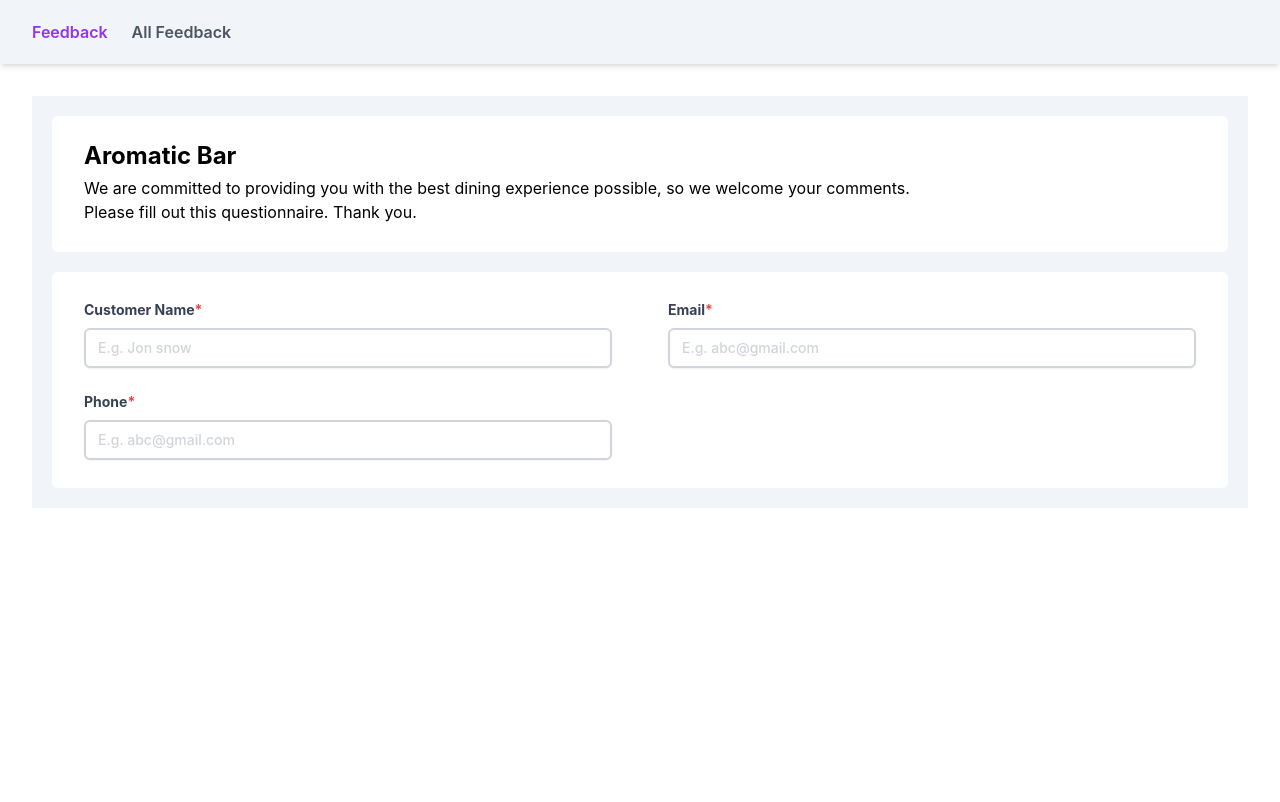
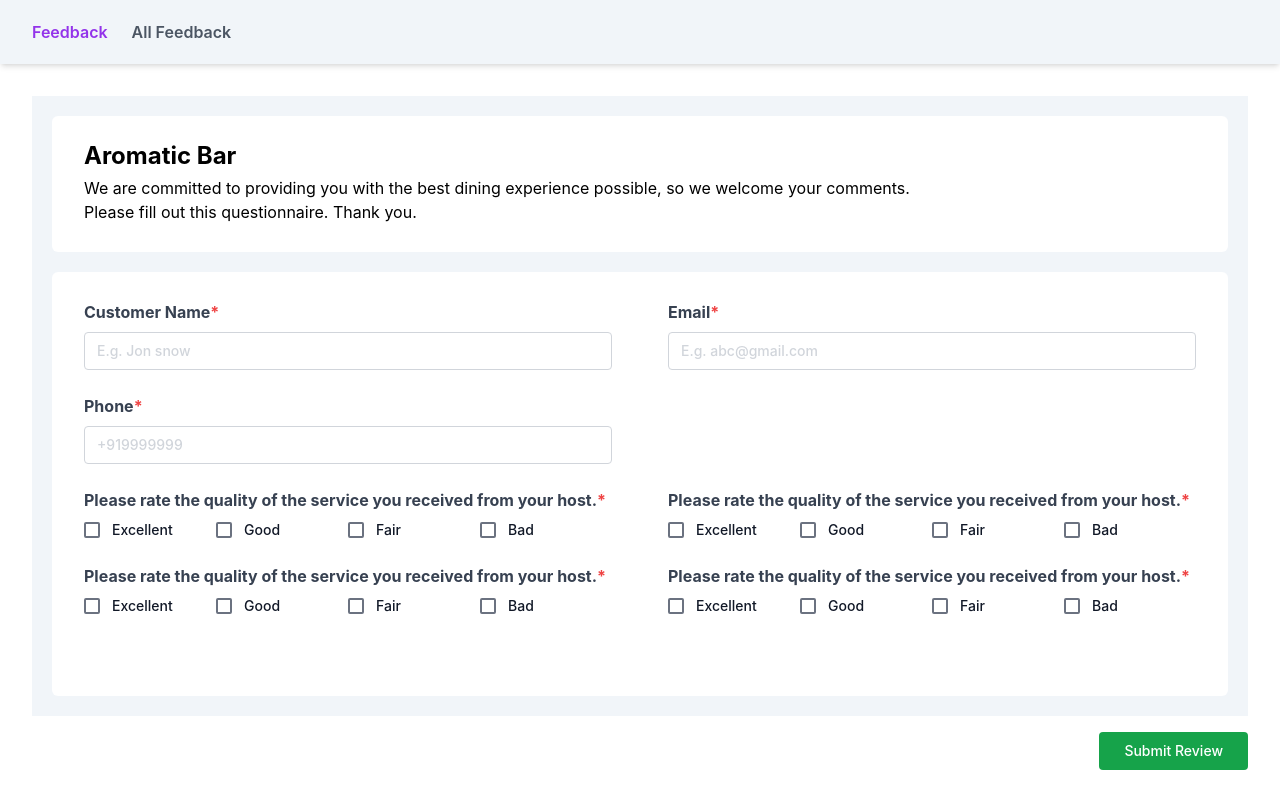
Before and after one commit to Khairul38/React_F-G_KhairulAlam, a React (Create React App) app: page / in a window 1280 px wide. Built offline with nearby package versions, Linux system fonts and the light colour scheme.

Commit message:
update feedback add form

```diff
--- a/package.json
+++ b/package.json
@@ -3,11 +3,13 @@
   "version": "0.1.0",
   "private": true,
   "dependencies": {
+    "@tailwindcss/forms": "^0.5.3",
     "@testing-library/jest-dom": "^5.16.5",
     "@testing-library/react": "^13.4.0",
     "@testing-library/user-event": "^13.5.0",
     "react": "^18.2.0",
     "react-dom": "^18.2.0",
+    "react-phone-number-input": "^3.2.11",
     "react-router-dom": "^6.4.2",
     "react-scripts": "5.0.1",
     "web-vitals": "^2.1.4"
--- a/src/components/Common/Button.js
+++ b/src/components/Common/Button.js
@@ -5,7 +5,11 @@ const Button = ({ name, isLoading, color, ...attributes }) => {
     <button
       disabled={isLoading}
       type="submit"
-      className="group relative w-full flex justify-center py-2 px-4 border border-transparent text-sm font-medium rounded-md text-white bg-violet-600 hover:bg-violet-700"
+      className={`group relative w- flex justify-center py-2 px-6 border border-transparent text-sm font-medium rounded text-white  ${
+        color === "purple" && "bg-purple-600 hover:bg-purple-700"
+      } ${color === "green" && "bg-green-600 hover:bg-green-700"} ${
+        color === "pink" && "bg-pink-500 hover:bg-pink-600"
+      }`}
       {...attributes}
     >
       <span className="absolute left-0 inset-y-0 flex items-center pl-3"></span>
--- a/src/components/Common/CheckBox.js
+++ b/src/components/Common/CheckBox.js
@@ -1,15 +1,27 @@
 import React from "react";
 
-const CheckBox = ({ isChecked, title, ...attributes }) => {
+const CheckBox = ({ isChecked, title, options, ...attributes }) => {
   return (
     <>
-      <input
-        type="checkbox"
-        checked={isChecked}
-        className="h-4 w-4 text-violet-600 focus:ring-violet-500 border-gray-300 rounded"
-        {...attributes}
-      />
-      <label className="ml-2 block text-sm text-gray-900">{title}</label>
+      <label className="block text-base font-bold text-gray-700">
+        {title}
+        <span className="text-red-500">*</span>
+      </label>
+      <div className="grid grid-cols-4">
+        {options.map((option, index) => (
+          <div className="flex items-center mt-2">
+            <input
+              type="checkbox"
+              checked={isChecked}
+              className="h-4 w-4 border-2 border-gray-500 rounded-sm text-purple-600 focus:ring-transparent"
+              {...attributes}
+            />
+            <label className="ml-3 block text-sm text-gray-900 font-medium">
+              {option}
+            </label>
+          </div>
+        ))}
+      </div>
     </>
   );
 };
--- a/src/components/Common/Error.js
+++ b/src/components/Common/Error.js
@@ -3,8 +3,22 @@ import React from 'react';
 const Error = ({message}) => {
   return (
     <div className="flex items-center">
-      <div className="relative bg-red-200 max-w-xl px-4 py-2 text-red-800 rounded shadow w-full">
-        <span className="block text-sm">{message}</span>
+      <div className="relative bg-red-100 max-w-xl px-1 py-1 font-medium border border-red-400 text-red-500 rounded shadow w-full flex items-center">
+        <svg
+          xmlns="http://www.w3.org/2000/svg"
+          fill="none"
+          viewBox="0 0 24 24"
+          strokeWidth={1.5}
+          stroke="currentColor"
+          className="w-5 h-5"
+        >
+          <path
+            strokeLinecap="round"
+            strokeLinejoin="round"
+            d="M12 9v3.75m9-.75a9 9 0 11-18 0 9 9 0 0118 0zm-9 3.75h.008v.008H12v-.008z"
+          />
+        </svg>
+        <span className="block ml-1 text-sm">{message}</span>
       </div>
     </div>
   );
--- a/src/components/Common/Input.js
+++ b/src/components/Common/Input.js
@@ -1,17 +1,23 @@
 import React from "react";
+import Error from "./Error";
 
-const Input = ({ title, type, ...attributes }) => {
+const Input = ({ title, type, errorMessage, ...attributes }) => {
   return (
     <>
-      <label className="block text-sm font-bold text-gray-700">
+      <label className="block text-base font-bold text-gray-700">
         {title}
         <span className="text-red-500">*</span>
       </label>
       <input
         type={type}
-        className="mt-2 px-3 py-2 outline-none focus:border-purple-600 block w-full shadow-sm sm:text-sm border-2 placeholder-gray-300 font-medium border-gray-300 rounded-md"
+        className="mt-2 px-3 py-2  focus:border-purple-600 block w-full sm:text-sm border placeholder-gray-300 font-medium border-gray-300 rounded"
         {...attributes}
       />
+      {errorMessage && (
+        <div className="mt-2">
+          <Error message={errorMessage} />
+        </div>
+      )}
     </>
   );
 };
--- a/src/components/Form/FeedbackAddForm.js
+++ b/src/components/Form/FeedbackAddForm.js
@@ -1,15 +1,17 @@
 import React from "react";
+import CheckBox from "../Common/CheckBox";
+import Error from "../Common/Error";
 import Input from "../Common/Input";
 
 const FeedbackAddForm = () => {
   return (
-    <form>
+    <div className="space-y-6">
       <div className="grid grid-cols-6 gap-x-14 gap-y-6">
         <div className="col-span-6 sm:col-span-3">
           <Input
             type="name"
             title="Customer Name"
-            name="name"
+            name="customerName"
             placeholder="E.g. Jon snow"
             required
             // value={formData.title}
@@ -29,17 +31,59 @@ const FeedbackAddForm = () => {
         </div>
         <div className="col-span-6 sm:col-span-3">
           <Input
-            type="email"
+            type="phone"
             title="Phone"
             name="phone"
-            placeholder="E.g. abc@gmail.com"
+            placeholder="+919999999"
             required
             // value={formData.title}
             // onChange={handleOnChange}
           />
         </div>
       </div>
-    </form>
+      <div className="grid grid-cols-6 gap-x-14 gap-y-6">
+        <div className="col-span-6 sm:col-span-3">
+          <CheckBox
+            title="Please rate the quality of the service you received from your host."
+            name="phone"
+            options={["Excellent", "Good", "Fair", "Bad"]}
+            required
+            // value={formData.title}
+            // onChange={handleOnChange}
+          />
+        </div>
+        <div className="col-span-6 sm:col-span-3">
+          <CheckBox
+            title="Please rate the quality of the service you received from your host."
+            name="phone"
+            options={["Excellent", "Good", "Fair", "Bad"]}
+            required
+            // value={formData.title}
+            // onChange={handleOnChange}
+          />
+        </div>
+        <div className="col-span-6 sm:col-span-3">
+          <CheckBox
+            title="Please rate the quality of the service you received from your host."
+            name="phone"
+            options={["Excellent", "Good", "Fair", "Bad"]}
+            required
+            // value={formData.title}
+            // onChange={handleOnChange}
+          />
+        </div>
+        <div className="col-span-6 sm:col-span-3">
+          <CheckBox
+            title="Please rate the quality of the service you received from your host."
+            name="phone"
+            options={["Excellent", "Good", "Fair", "Bad"]}
+            required
+            // value={formData.title}
+            // onChange={handleOnChange}
+          />
+        </div>
+      </div>
+    </div>
   );
 };
 
--- a/src/pages/Feedback.js
+++ b/src/pages/Feedback.js
@@ -1,4 +1,5 @@
 import React, { useState } from "react";
+import Button from "../components/Common/Button";
 import FeedbackAddForm from "../components/Form/FeedbackAddForm";
 
 const Feedback = () => {
@@ -8,11 +9,19 @@ const Feedback = () => {
     setOpened((prevState) => !prevState);
   };
 
+  const handleFormSubmit = (e) => {
+    e.preventDefault();
+  };
+
   return (
-    <div className="bg-slate-100 m-8 p-5">
+    <div className="max-w-7xl mx-auto">
+      <form onSubmit={handleFormSubmit}>
+        <div className="bg-slate-100 mx-8 mt-8 mb-4 p-5">
           {/* Header section */}
           <header className="px-8 py-7 bg-white rounded-md">
-        <h1 className="text-2xl font-bold mb-2 leading-none">Aromatic Bar</h1>
+            <h1 className="text-2xl font-bold mb-2 leading-none">
+              Aromatic Bar
+            </h1>
             <p>
               We are committed to providing you with the best dining experience
               possible, so we welcome your comments. <br /> Please fill out this
@@ -20,9 +29,14 @@ const Feedback = () => {
             </p>
           </header>
           {/* Feedback add form section */}
-      <div className="px-8 py-7 mt-5 bg-white rounded-md">
+          <div className="px-8 pt-7 pb-20 mt-5 bg-white rounded-md">
             <FeedbackAddForm />
           </div>
+        </div>
+        <div className="mx-8 mb-8 flex justify-end">
+          <Button type="submit" name="Submit Review" color="green" />
+        </div>
+      </form>
     </div>
   );
 };
--- a/tailwind.config.js
+++ b/tailwind.config.js
@@ -4,5 +4,5 @@ module.exports = {
   theme: {
     extend: {},
   },
-  plugins: [],
+  plugins: [require("@tailwindcss/forms")],
 };
```
Also changed, not shown: 2 other files (tests, documents, lock files or other folders). Lines whose indentation alone changed are shown as unchanged.
